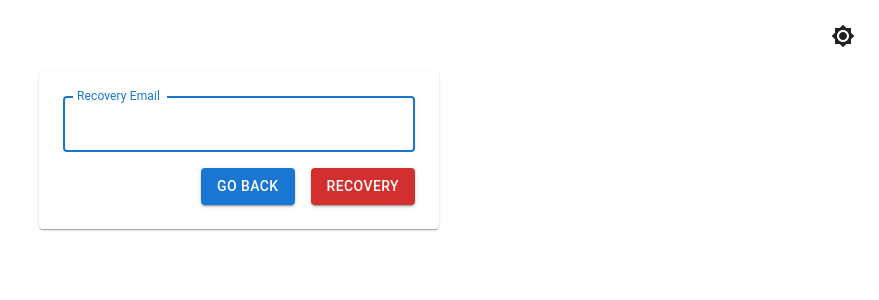
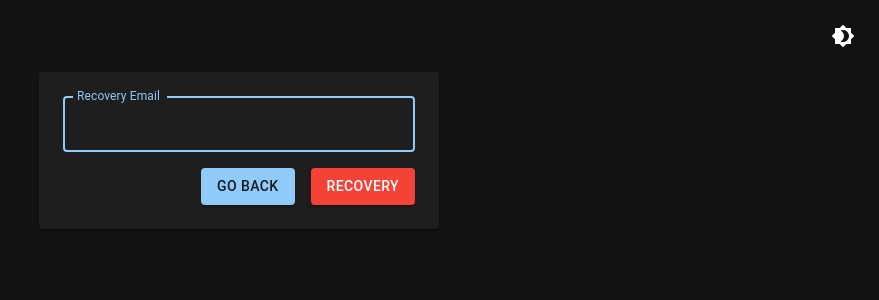
Before and after one commit to app/simple-react-login-form-material-ui, a React (Create React App) app: page /recovery in a window 1280 px wide. Shown: the top 300 px of the page, without its empty margins (401-1280 px from the left). Built offline with nearby package versions, Linux system fonts and the light colour scheme.

Commit message:
Extract mode switch to component

```diff
--- a/src/App.js
+++ b/src/App.js
@@ -1,54 +1,27 @@
-import React, {useState, useEffect} from 'react';
-import {
-  Box,
-  IconButton,
-  CssBaseline,
-  ThemeProvider,
-  createTheme,
-  useMediaQuery,
-} from '@mui/material'
-import DarkModeIcon from '@mui/icons-material/Brightness4';
-import LightModeIcon from '@mui/icons-material/Brightness7';
-
+import React from 'react';
+import { Route, Switch } from "react-router-dom";
+import { CssBaseline, ThemeProvider, createTheme } from '@mui/material'
+import { ModeSwitch, useModeSwitch, ModeSwitchProvider } from './ModeSwitch'
 import LoginForm from './LoginForm.js'
 import RecoveryForm from './RecoveryForm.js'
 import UserAccountPage from './UserAccountPage.js'
-import {
-  Route,
-  Switch,
-} from "react-router-dom";
+
+function ThemeManager({ children }) {
+  const [mode] = useModeSwitch()
+  const theme = createTheme({ palette: { mode } })
+  return (
+    <ThemeProvider theme={theme}>
+      {children}
+    </ThemeProvider>
+  )
+}
 
 export const App = () => {
-  const prefersDarkMode = useMediaQuery('(prefers-color-scheme: dark)');
-  const [mode,setMode] = useState(prefersDarkMode ? 'dark' : 'light')
-
-  const theme = React.useMemo(
-    () =>
-    createTheme({ palette: { mode } }),
-    [mode]
-  );
-
-  useEffect( () => {
-    setMode(prefersDarkMode ? 'dark' : 'light')
-  }, [prefersDarkMode])
-
   return (
-    <ThemeProvider theme={theme}>
+    <ModeSwitchProvider>
+      <ThemeManager>
         <CssBaseline />
-      <Box
-        sx={{
-          display: 'flex',
-          flexDirection: 'row-reverse',
-          m: 2,
-        }}
-      >
-        <IconButton
-          onClick={()=>setMode(mode==='light'?'dark':'light')}
-          color="inherit"
-        >
-          {theme.palette.mode === 'dark' ? <DarkModeIcon/> : <LightModeIcon/>}
-        </IconButton>
-      </Box>
+        <ModeSwitch />
         <Switch>
           <Route path="/login">
             <LoginForm />
@@ -60,8 +33,9 @@ export const App = () => {
             <UserAccountPage />
           </Route>
         </Switch>
-    </ThemeProvider>
+      </ThemeManager>
+    </ModeSwitchProvider>
   )
-};
+}
 
 export default App
--- /dev/null
+++ b/src/ModeSwitch.js
@@ -0,0 +1,63 @@
+import React, { useState, useEffect, useContext, createContext } from "react";
+import DarkModeIcon from '@mui/icons-material/Brightness4';
+import LightModeIcon from '@mui/icons-material/Brightness7';
+import {
+  Box,
+  IconButton,
+  useMediaQuery,
+} from '@mui/material'
+
+const ModeSwitchContext = createContext();
+
+export function ModeSwitchProvider({ children }) {
+  const modeSwitch = useProvideModeSwitch();
+  return (
+    <ModeSwitchContext.Provider value={modeSwitch}>
+      {children}
+    </ModeSwitchContext.Provider>
+  )
+}
+
+export const useModeSwitch = () => {
+  return useContext(ModeSwitchContext);
+};
+
+function useProvideModeSwitch() {
+  const [mode, setMode] = useState('dark');
+  const toggleMode = (newMode) => {
+    if (newMode)
+      setMode(newMode)
+    else
+      setMode( mode => mode === 'dark' ? 'light' : 'dark')
+  }
+  return [mode,toggleMode]
+}
+
+export function ModeSwitch() {
+  const prefersDarkMode = useMediaQuery('(prefers-color-scheme: dark)');
+  const prefersLightMode = useMediaQuery('(prefers-color-scheme: light)');
+  const [mode,toggleMode] = useModeSwitch()
+
+  useEffect( () => {
+    if (prefersDarkMode === prefersLightMode) return
+    toggleMode(prefersDarkMode ? 'dark' : 'light')
+  }, [prefersDarkMode])
+
+  return (
+    <Box
+      sx={{
+        display: 'flex',
+        flexDirection: 'row-reverse',
+        m: 2,
+      }}
+    >
+      <IconButton
+        onClick={()=>toggleMode()}
+        color="inherit"
+      >
+        {mode === 'dark' ? <DarkModeIcon/> : <LightModeIcon/>}
+      </IconButton>
+    </Box>
+  )
+
+}
```
Lines whose indentation alone changed are shown as unchanged.
